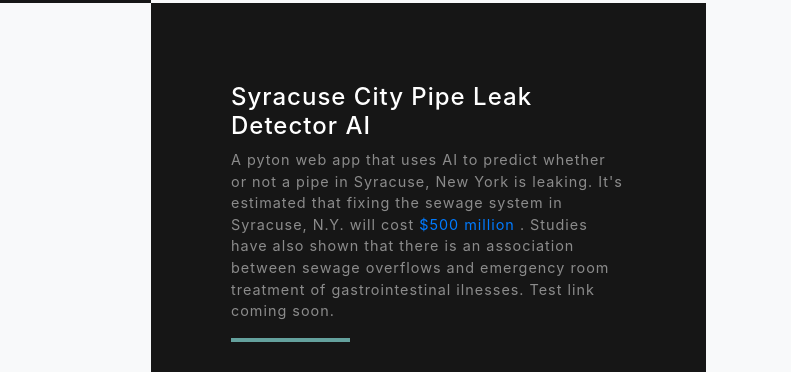
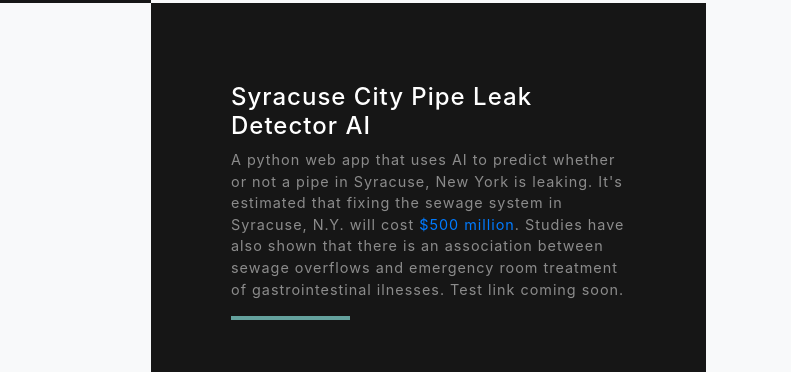
Before and after one commit to Random-Black-Coder/Random-Black-Coder.github.io, a website with bundled scripts: page index.html in a window 1280 px wide. Shown: the part 3742-4114 px from the top of the page, 489-1280 px from the left. Built offline with nearby package versions, Linux system fonts and the light colour scheme; files whose address does not match are found by name.

Commit message:
speling corrections

```diff
--- a/index.html
+++ b/index.html
@@ -137,7 +137,7 @@
             <div class="d-flex h-100">
               <div class="project-text w-100 my-auto text-center text-lg-left">
                 <h4 class="text-white">Syracuse City Pipe Leak Detector AI</h4>
-                <p class="mb-0 text-white-50">A pyton web app that uses AI to predict whether or not a pipe in Syracuse, New York is leaking. It's estimated that fixing the sewage system in Syracuse, N.Y. will cost <a href="https://www.syracuse.com/news/g66l-2019/02/04776d707d6330/onondaga-county-faces-500-million-sewer-bill-to-save-creeks-jobs.html">$500 million</a> .
+                <p class="mb-0 text-white-50">A python web app that uses AI to predict whether or not a pipe in Syracuse, New York is leaking. It's estimated that fixing the sewage system in Syracuse, N.Y. will cost <a href="https://www.syracuse.com/news/g66l-2019/02/04776d707d6330/onondaga-county-faces-500-million-sewer-bill-to-save-creeks-jobs.html">$500 million</a>.
                   Studies have also shown that there is an association between sewage overflows and emergency room treatment of gastrointestinal ilnesses. Test link coming soon.
                  </p>
                 <hr class="d-none d-lg-block mb-0 ml-0">
```
